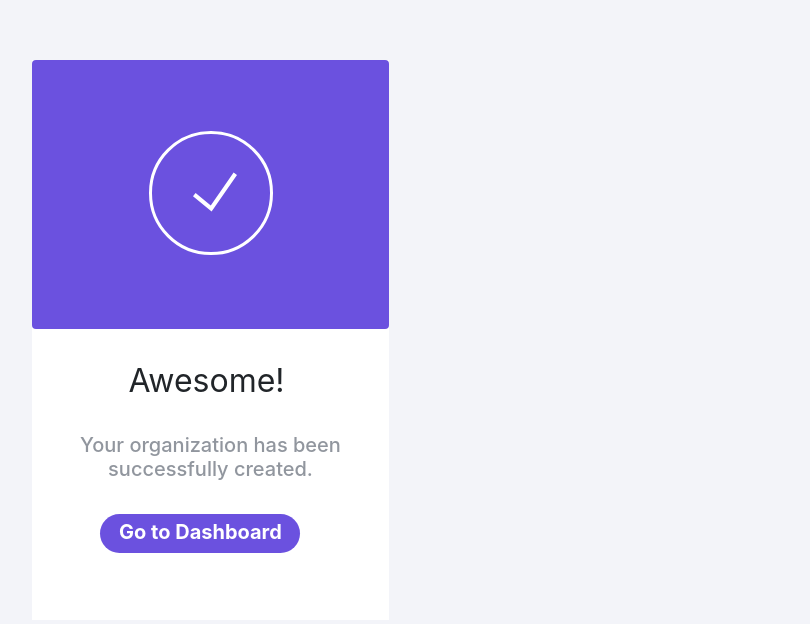
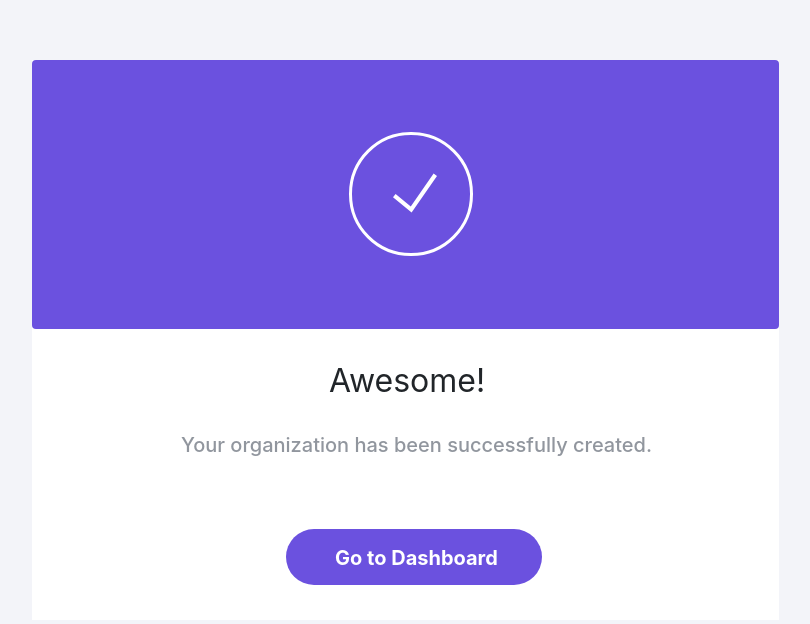
Before and after one commit to Ad3bay0c/pms, a React (Create React App) app: page /successful in a window 1280 px wide. Shown: the part 122-746 px from the top of the page, without its empty margins (4-814 px from the left). Built offline with nearby package versions, Linux system fonts and the light colour scheme.

Commit message:
finished registration

```diff
--- a/src/pages/registration_successful.css
+++ b/src/pages/registration_successful.css
@@ -75,3 +75,80 @@ position: relative;
     margin: 110px 150.7px 115px 151.29px;
     color: #FFFFFF;
 }
+
+@media screen and (min-width: 429px) {
+    .card-successful{
+        margin-top: 182px;
+        margin-bottom: 183px;
+        margin-left: 36px;
+        margin-right: 35px;
+        width: 747px;
+        height: 560px;
+        background: #FFFFFF;
+    }
+    .tick-section{
+        background: #6B51DF;
+        height: 269px;
+        border-radius: 4px;
+        position: relative;
+    }
+    .successful-section{
+        margin-top: 33px;
+    }
+    .successful-section .awesome{
+        height: 38px;
+        width: 153px;
+        font-style: normal;
+        font-weight: normal;
+        font-size: 32px;
+        line-height: 38px;
+        text-align: center;
+        margin: 0px 297px 33px 297px;
+    }
+    .successful-section .info{
+        font-style: normal;
+        font-weight: 500;
+        font-size: 20px;
+        line-height: 24px;
+
+        text-align: center;
+        color: rgba(36, 46, 62, 0.5);
+        width: 472px;
+        margin: 33px 126px 72px 149px;
+
+        }
+    .goto{
+    position: relative;
+        height: 56px;
+        width: 256px;
+        margin: 33px 237px 72px 254px;
+        background: #6B51DF;
+        border-radius: 30px;
+    }
+    .goto p{
+        position: absolute;
+        margin: 17px 43px 15px 48px;
+        font-style: normal;
+        font-weight: bold;
+        font-size: 20px;
+        line-height: 24px;
+        height: 24px;
+        width: 165px;
+        text-align: center;
+        color: #FFFFFF;
+    }
+
+    .ellipse{
+        position: absolute;
+        margin: 72px 306.44px 73.44px 317px;
+        border: 3px solid #FFFFFF;
+        height: 123.55999755859375px;
+        width: 123.55931854248047px;
+        border-radius: 50%;
+    }
+    .tick{
+        position: absolute;
+        margin: 111px 331.71px 114px 351.29px;
+        color: #FFFFFF;
+    }
+}
```
